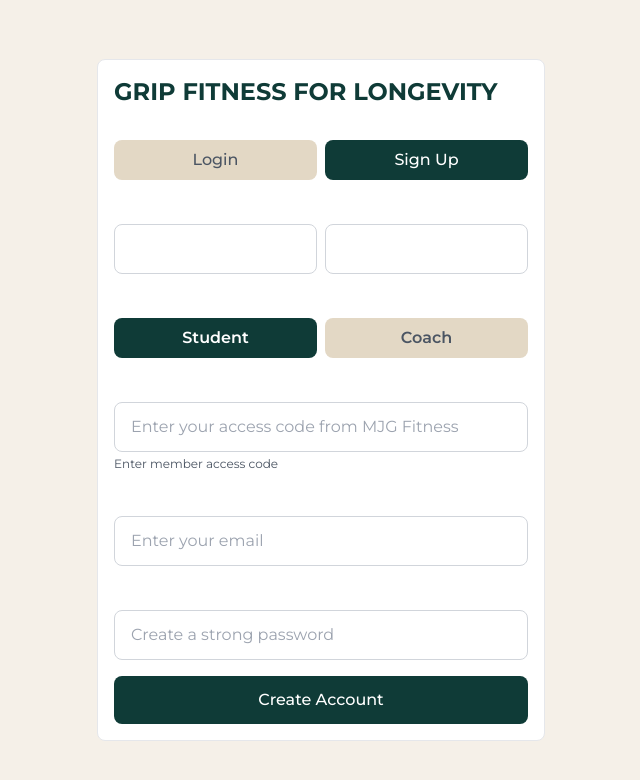
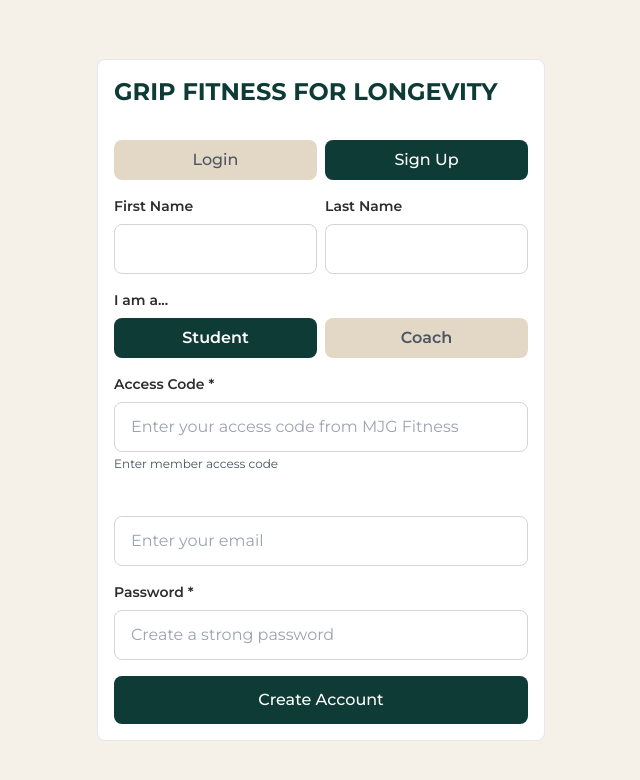
Before and after one commit to utmike47-ai/Grip-Fitness-App, a React (Create React App) app: page / in a window 1280 px wide. Both pictures are taken after a click on the button "Sign Up". Shown: the top 780 px of the page, without its empty margins (319-959 px from the left). Built offline with nearby package versions, Linux system fonts and the light colour scheme; no server answers.

Commit message:
Fix form labels visibility and time display prominence - labels now dark, times text-4xl bold

```diff
--- a/src/components/views/DayView.js
+++ b/src/components/views/DayView.js
@@ -67,10 +67,16 @@
   const isCoach = user?.user_metadata?.role === 'coach';
 
   const formatTimeDisplay = (time24) => {
-    // Remove seconds if present (e.g., "16:30:00" becomes "16:30")
-    const timeWithoutSeconds = time24.split(':').slice(0, 2).join(':');
-    const timeSlot = TIME_SLOTS.find(slot => slot.value === timeWithoutSeconds);
-    return timeSlot ? timeSlot.display : time24;
+    if (!time24) return 'Time TBD';
+    try {
+      // Remove seconds if present (e.g., "16:30:00" becomes "16:30")
+      const timeWithoutSeconds = time24.split(':').slice(0, 2).join(':');
+      const timeSlot = TIME_SLOTS.find(slot => slot.value === timeWithoutSeconds);
+      return timeSlot ? timeSlot.display : timeWithoutSeconds;
+    } catch (error) {
+      console.error('Error formatting time:', error);
+      return time24 || 'Time TBD';
+    }
   };
 
   // Group events by title
@@ -557,13 +563,13 @@
                       return (
                         <div key={timeSlot.id} className="border border-gray-300 rounded-grip p-4">
                           <div className="flex items-center justify-between">
-                            <div className="flex items-center gap-4">
-                              <span className="text-xl font-bold text-grip-primary">
+                            <div className="flex-1">
+                              <p className="text-4xl font-extrabold text-grip-primary mb-1">
                                 {formatTimeDisplay(timeSlot.time)}
-                              </span>
-                              <span className="text-sm text-gray-600">
+                              </p>
+                              <p className="text-sm text-gray-600">
                                 {timeSlot.registrationCount}/15 registered
-                              </span>
+                              </p>
                             </div>
 
                             <div className="flex flex-col gap-2">
--- a/src/components/views/LoginScreen.js
+++ b/src/components/views/LoginScreen.js
@@ -140,7 +140,7 @@
             <>
               <div className="flex gap-2">
                 <div className="flex-1">
-                  <label className="block text-sm font-medium text-white mb-2">
+                  <label className="block text-sm font-semibold text-grip-dark mb-2">
                     First Name
                   </label>
                   <input
@@ -152,7 +152,7 @@
                   />
                 </div>
                 <div className="flex-1">
-                  <label className="block text-sm font-medium text-white mb-2">
+                  <label className="block text-sm font-semibold text-grip-dark mb-2">
                     Last Name
                   </label>
                   <input
@@ -166,7 +166,7 @@
               </div>
 
               <div>
-                <label className="block text-sm font-medium text-white mb-2">
+                <label className="block text-sm font-semibold text-grip-dark mb-2">
                   I am a...
                 </label>
                 <div className="flex gap-2">
@@ -195,7 +195,7 @@
 
           {isSignUp && (
             <div>
-              <label className="block text-sm font-semibold text-white mb-2">
+              <label className="block text-sm font-semibold text-grip-dark mb-2">
                 Access Code *
               </label>
               <input
@@ -227,7 +227,7 @@
           </div>
 
           <div className="mb-4">
-            <label className="block text-sm font-semibold text-white mb-2">
+            <label className="block text-sm font-semibold text-grip-dark mb-2">
               Password {isSignUp && '*'}
             </label>
             <input
@@ -255,7 +255,7 @@
             {/* Password Requirements Checklist */}
             {isSignUp && showRequirements && (
               <div className="mt-2 p-3 bg-gray-50 rounded-grip text-sm">
-                <p className="font-semibold text-white mb-2">Password must have:</p>
+                <p className="font-semibold text-grip-dark mb-2">Password must have:</p>
                 <ul className="space-y-1">
                   <li className={`flex items-center ${validatePassword(password).requirements.minLength ? 'text-green-600' : 'text-gray-600'}`}>
                     <span className="mr-2">{validatePassword(password).requirements.minLength ? '✓' : '○'}</span>
--- a/src/components/views/WorkoutDetails.js
+++ b/src/components/views/WorkoutDetails.js
@@ -79,6 +79,7 @@
       const match = TIME_SLOTS.find(slot => slot.value === timeWithoutSeconds);
       return match ? match.display : timeWithoutSeconds;
     } catch (error) {
+      console.error('Error formatting time:', error);
       return time24 || 'Time TBD';
     }
   }, []);
```
